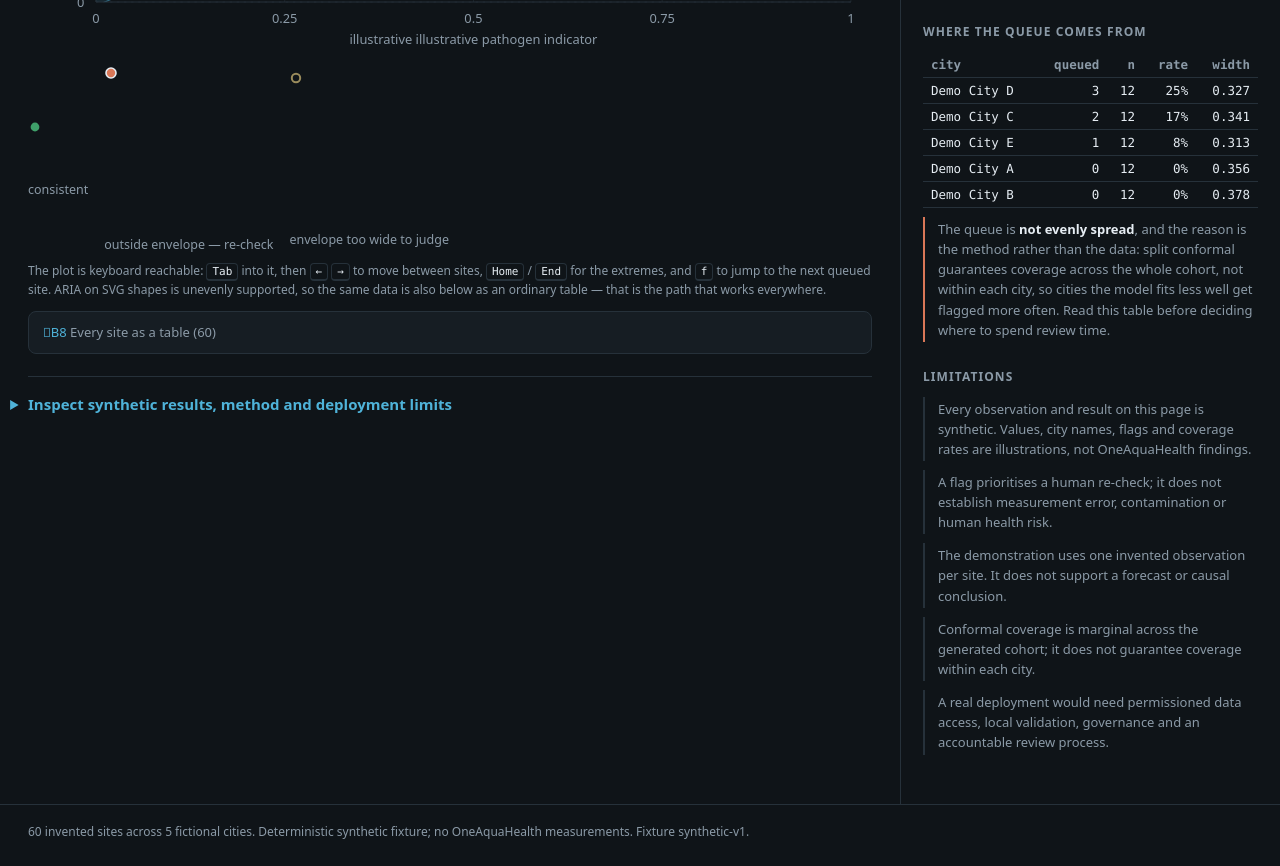
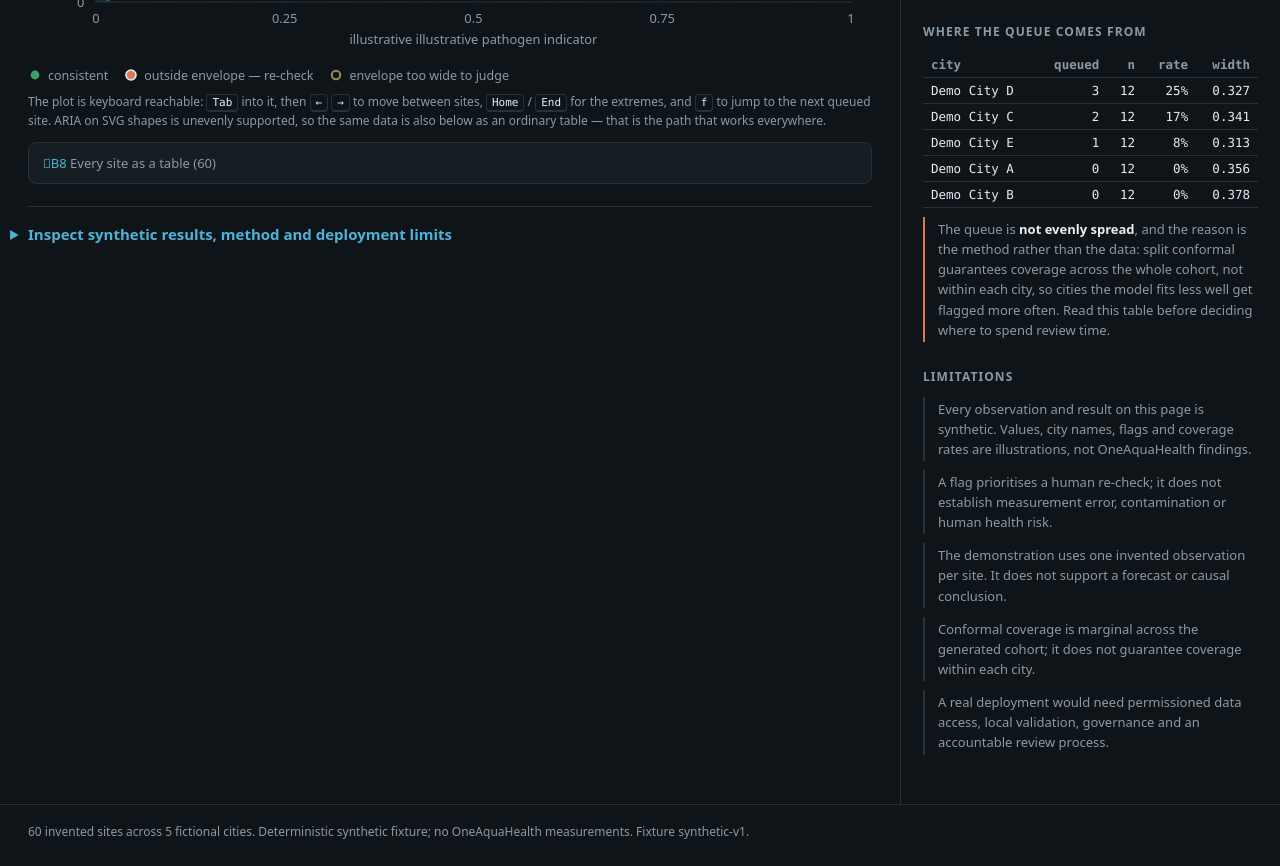
Before and after one commit to leorao-enming/stream-risk-envelope-public, a plain HTML site: page web/index.html in a window 1280 px wide. Shown: the part 1346-2212 px from the top of the page. Drawn offline with Linux system fonts and the light colour scheme.

Commit message:
Keep legend markers compact

```diff
--- a/web/index.html
+++ b/web/index.html
@@ -68,7 +68,7 @@
              font: 12.5px var(--mono); }
   .readout b { color: var(--ink); font-weight: 600; }
 
-  svg { width: 100%; height: auto; display: block; }
+  #plot { width: 100%; height: auto; display: block; }
   .axis { stroke: var(--line); stroke-width: 1; }
   .axis-label { fill: var(--muted); font-size: 11px; }
   .grid { stroke: var(--line); stroke-width: .5; stroke-dasharray: 2 4; }
@@ -87,8 +87,9 @@
   circle.pt:focus-visible { outline: 2px solid var(--ink); outline-offset: 3px; }
 
   .legend { display: flex; gap: 16px; flex-wrap: wrap; font-size: 12.5px;
-            color: var(--muted); margin-top: 10px; align-items: center; }
-  .legend .mk { margin-right: 6px; vertical-align: -2px; }
+             color: var(--muted); margin-top: 10px; align-items: center; }
+  .legend span { display: inline-flex; align-items: center; gap: 6px; }
+  .legend .mk { width: 14px; height: 14px; flex: 0 0 14px; display: inline-block; }
   .hint { color: var(--muted); font-size: 12px; margin-top: 8px; }
   kbd { font: 11px var(--mono); border: 1px solid var(--line); border-bottom-width: 2px;
         border-radius: 4px; padding: 1px 5px; color: var(--ink); }
```
